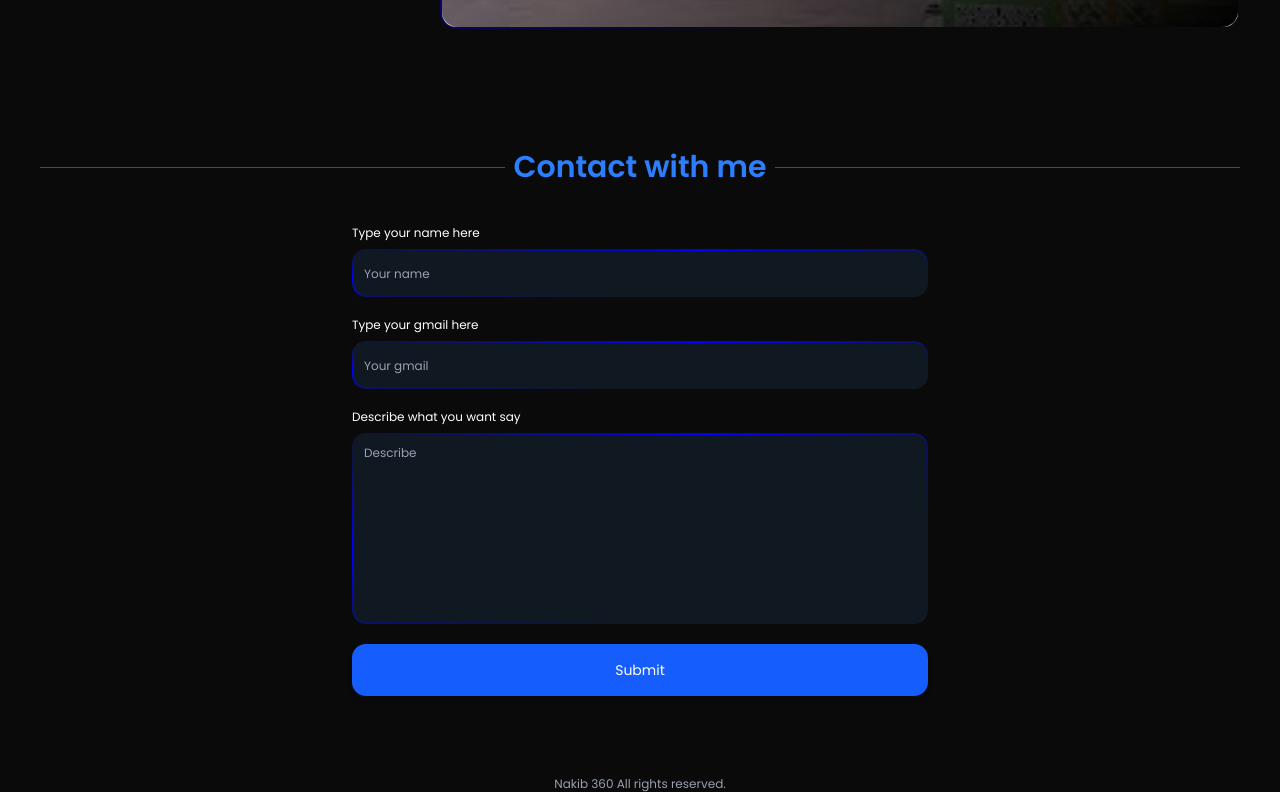
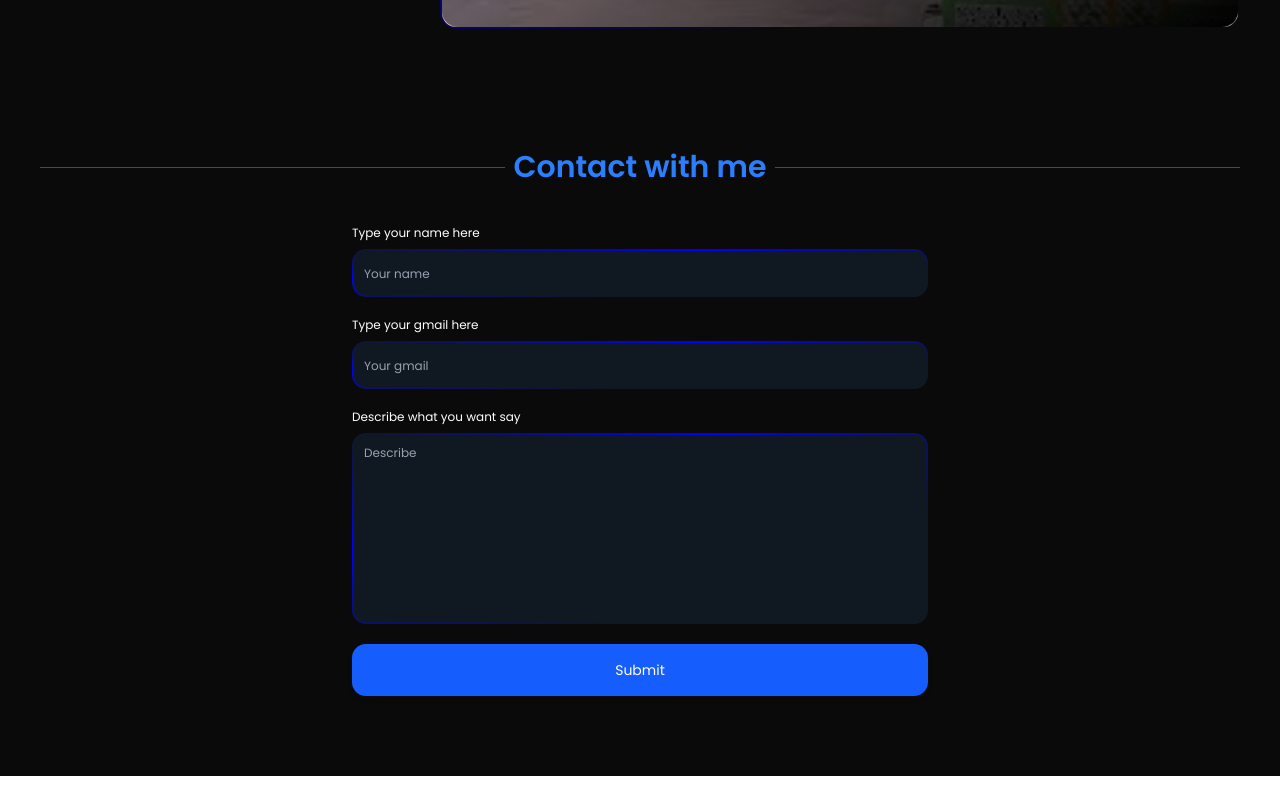
Before and after one commit to nakib360/My-portfolio, a React (Vite) app: page / in a window 1280 px wide. Shown: the part 4283-5075 px from the top of the page. Built offline with nearby package versions, Linux system fonts and the light colour scheme.

Commit message:
Remove footer from MainLayout component

```diff
--- a/src/Layouts.jsx/MainLayout.jsx
+++ b/src/Layouts.jsx/MainLayout.jsx
@@ -12,11 +12,6 @@ const MainLayout = () => {
       <div className="relative z-10 min-h-screen text-white">
         <Header />
         <Outlet />
-        <footer>
-          <p className="text-center text-xs text-gray-400">
-            Nakib 360 All rights reserved.
-          </p>
-        </footer>
       </div>
     </div>
   );
```
